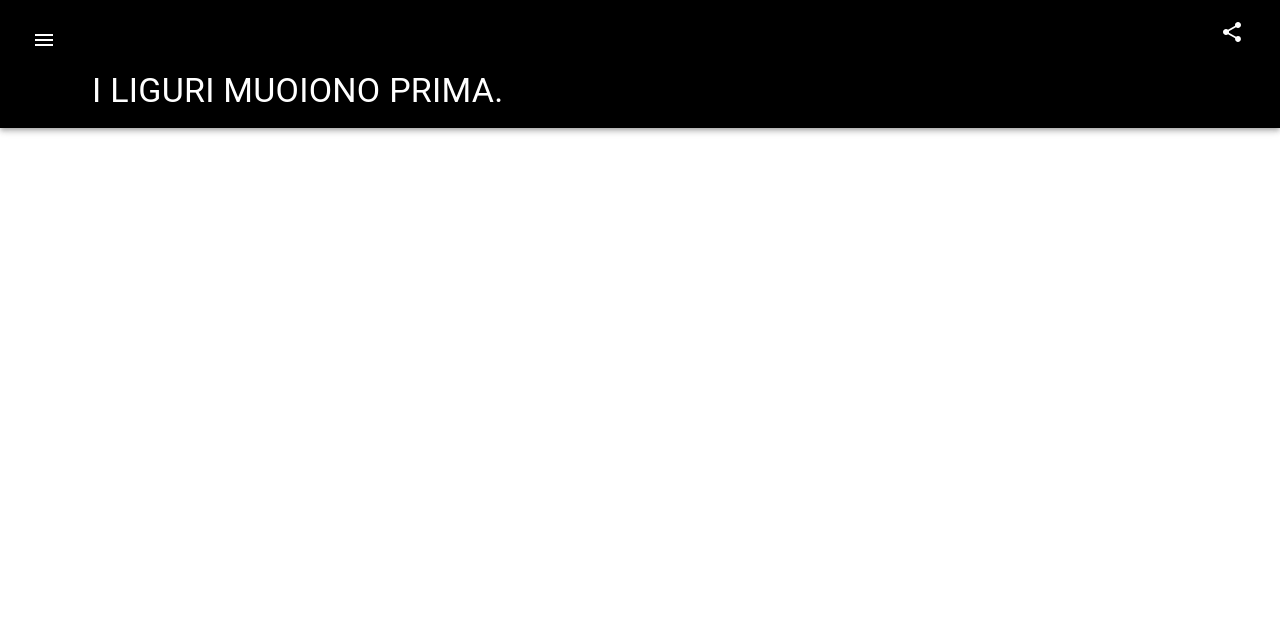
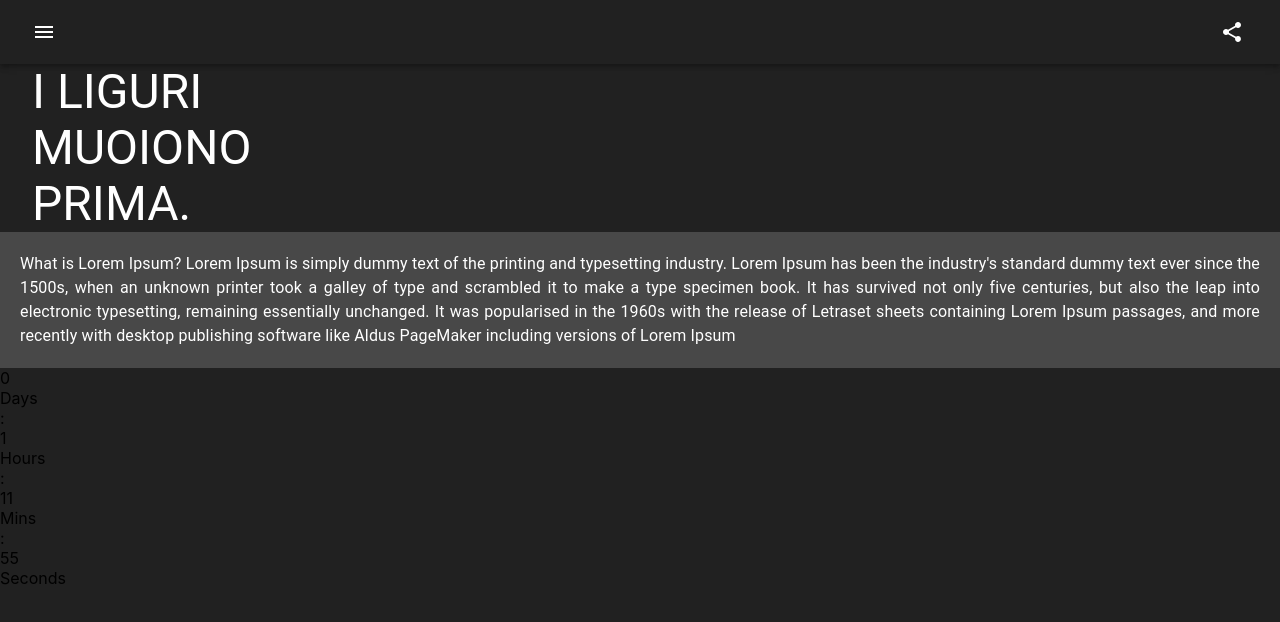
Before and after one commit to Nenne2000/ILiguriMuoionoPrima, a React (Create React App) app: page / in a window 1280 px wide. Shown: the top 622 px of the page. Built offline with nearby package versions, Linux system fonts and the light colour scheme.

Commit message:
Commit very seriuslys for serius peoples

```diff
--- a/src/App.js
+++ b/src/App.js
@@ -1,15 +1,44 @@
 import React from "react";
-
 import GlobaStyle from "./components/Globalstyle";
 import Navbar from "./components/Navbar"
 import Card from "./components/Card";
+import Typography from '@mui/material/Typography';
+import { padding } from "@mui/system";
+import CountdownTimer from './components/CountdownTimer'
 
 const App = () => {
+
+  const THREE_DAYS_IN_MS = 3*24*60*1000;
+  const NOW_IN_MS = new Date().getTime();
+
+  const dateTimeAfterThreeDays = NOW_IN_MS + THREE_DAYS_IN_MS;
 
   return (
     <>
       <GlobaStyle />
-      <Navbar />
+      <Navbar/>
+      <div className="App" style={{ marginLeft: "32px"}}>
+      <Typography variant="h3" color="common.white">
+        I LIGURI
+      </Typography>
+      <Typography variant="h3" color="common.white">
+       MUOIONO
+      </Typography>
+      <Typography variant="h3" color="common.white">
+       PRIMA.
+      </Typography>
+    </div>
+    <div className="App" style={{ backgroundColor: "#484848" , textAlign:"justify", padding:"20px"}}>
+    <Typography color="common.white">
+    What is Lorem Ipsum?
+    Lorem Ipsum is simply dummy text of the printing and typesetting industry. Lorem Ipsum has been the industry's standard dummy text ever since the 1500s, when an unknown printer took a galley of type and scrambled it to make a type specimen book. It has survived not only five centuries, but also the leap into electronic typesetting, remaining essentially unchanged. It was popularised in the 1960s with the release of Letraset sheets containing Lorem Ipsum passages, and more recently with desktop publishing software like Aldus PageMaker including versions of Lorem Ipsum
+    </Typography>
+    </div>
+
+    <div>
+    <CountdownTimer targetDate={dateTimeAfterThreeDays} />
+    </div>
+
     </>
   );
 }
--- /dev/null
+++ b/src/components/CountdownTimer.js
@@ -0,0 +1,51 @@
+import React from 'react';
+import DateTimeDisplay from './DateTimeDisplay';
+import { useCountdown } from './useCountdown';
+
+const ExpiredNotice = () => {
+  return (
+    <div className="expired-notice">
+      <span>Expired!!!</span>
+      <p>Please select a future date and time.</p>
+    </div>
+  );
+};
+
+const ShowCounter = ({ days, hours, minutes, seconds }) => {
+  return (
+    <div className="show-counter">
+      <a
+        target="_blank"
+        rel="noopener noreferrer"
+        className="countdown-link"
+      >
+        <DateTimeDisplay value={days} type={'Days'} isDanger={days <= 3} />
+        <p>:</p>
+        <DateTimeDisplay value={hours} type={'Hours'} isDanger={false} />
+        <p>:</p>
+        <DateTimeDisplay value={minutes} type={'Mins'} isDanger={false} />
+        <p>:</p>
+        <DateTimeDisplay value={seconds} type={'Seconds'} isDanger={false} />
+      </a>
+    </div>
+  );
+};
+
+const CountdownTimer = ({ targetDate }) => {
+  const [days, hours, minutes, seconds] = useCountdown(targetDate);
+
+  if (days + hours + minutes + seconds <= 0) {
+    return <ExpiredNotice />;
+  } else {
+    return (
+      <ShowCounter
+        days={days}
+        hours={hours}
+        minutes={minutes}
+        seconds={seconds}
+      />
+    );
+  }
+};
+
+export default CountdownTimer;
--- /dev/null
+++ b/src/components/DateTimeDisplay.js
@@ -0,0 +1,12 @@
+import React from 'react';
+
+const DateTimeDisplay = ({ value, type, isDanger }) => {
+  return (
+    <div className={isDanger ? 'countdown danger' : 'countdown'}>
+      <p>{value}</p>
+      <span>{type}</span>
+    </div>
+  );
+};
+
+export default DateTimeDisplay;
--- a/src/components/Globalstyle.js
+++ b/src/components/Globalstyle.js
@@ -10,7 +10,7 @@ const GlobalStyle = createGlobalStyle`
     }
 
     body {
-        background: white;
+        background: #212121;
     }
 `;
 
--- a/src/components/Navbar.js
+++ b/src/components/Navbar.js
@@ -3,27 +3,19 @@ import { styled } from '@mui/material/styles';
 import AppBar from '@mui/material/AppBar';
 import Box from '@mui/material/Box';
 import Toolbar from '@mui/material/Toolbar';
+import Typography from '@mui/material/Typography';
+import Button from '@mui/material/Button';
 import IconButton from '@mui/material/IconButton';
-import Typography from '@mui/material/Typography';
+import MenuIcon from '@mui/icons-material/Menu';
 import ShareIcon from '@mui/icons-material/Share';
 import DrawerComp from "./Drawer";
 
 
-const StyledToolbar = styled(Toolbar)(({ theme }) => ({
-  alignItems: 'flex-start',
-  paddingTop: theme.spacing(1),
-  paddingBottom: theme.spacing(2),
-  // Override media queries injected by theme.mixins.toolbar
-  '@media all': {
-    minHeight: 128,
-  },
-}));
-
-export default function ProminentAppBar() {
+export default function ButtonAppBar() {
   return (
     <Box sx={{ flexGrow: 1 }}>
-      <AppBar position="static" sx={{ background: "#000000" }}>
-        <StyledToolbar>
+      <AppBar position="static"  sx={{ background: "#212121" }}>
+        <Toolbar>
           <IconButton
             size="large"
             edge="start"
@@ -31,23 +23,14 @@ export default function ProminentAppBar() {
             aria-label="open drawer"
             sx={{ mr: 2 }}
           >
-          <DrawerComp />
+          <DrawerComp/>
           </IconButton>
-
-          <Typography
-            align="left"
-            variant="h4"
-            component="div"
-            sx={{ flexGrow: 1, alignSelf: 'flex-end' }}
-          >
-            I LIGURI
-            MUOIONO
-            PRIMA.
+          <Typography variant="h6" component="div" sx={{ flexGrow: 1 }}>
           </Typography>
           <IconButton size="large" aria-label="search" color="inherit">
             <ShareIcon />
           </IconButton>
-        </StyledToolbar>
+        </Toolbar>
       </AppBar>
     </Box>
   );
--- /dev/null
+++ b/src/components/useCountdown.js
@@ -0,0 +1,33 @@
+import { useEffect, useState } from 'react';
+
+const useCountdown = (targetDate) => {
+  const countDownDate = new Date(targetDate).getTime();
+
+  const [countDown, setCountDown] = useState(
+    countDownDate - new Date().getTime()
+  );
+
+  useEffect(() => {
+    const interval = setInterval(() => {
+      setCountDown(countDownDate - new Date().getTime());
+    }, 1000);
+
+    return () => clearInterval(interval);
+  }, [countDownDate]);
+
+  return getReturnValues(countDown);
+};
+
+const getReturnValues = (countDown) => {
+  // calculate time left
+  const days = Math.floor(countDown / (1000 * 60 * 60 * 24));
+  const hours = Math.floor(
+    (countDown % (1000 * 60 * 60 * 24)) / (1000 * 60 * 60)
+  );
+  const minutes = Math.floor((countDown % (1000 * 60 * 60)) / (1000 * 60));
+  const seconds = Math.floor((countDown % (1000 * 60)) / 1000);
+
+  return [days, hours, minutes, seconds];
+};
+
+export { useCountdown };
```
